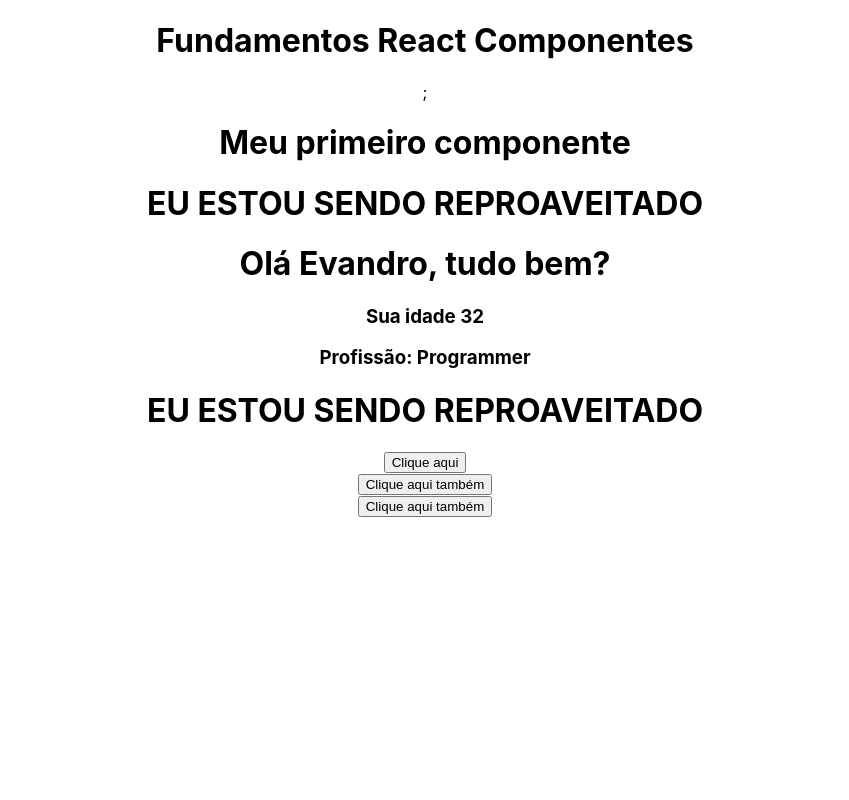
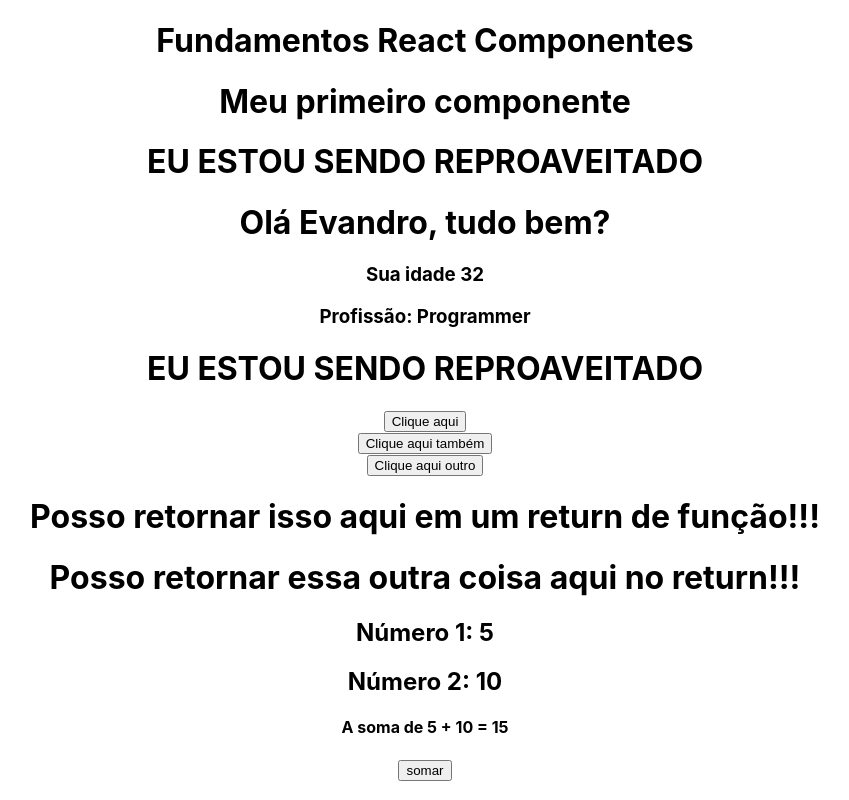
Before and after one commit to evandro-rtib/curso-React, a React (Create React App) app in the folder FUNDAMENTOS_1/fundamentos_componentes/: page / in a window 1280 px wide. Shown: the whole page, without its empty margins (215-1064 px from the left). Built offline with nearby package versions, Linux system fonts and the light colour scheme.

Commit message:
Fundamentos_2: criando nova secao

```diff
--- a/FUNDAMENTOS_1/fundamentos_componentes/src/App.js
+++ b/FUNDAMENTOS_1/fundamentos_componentes/src/App.js
@@ -6,6 +6,7 @@ import './App.css';
 import TemplateExpressions from './components/TemplatesExpressions';
 import MyComponent from './components/MyComponent';
 import Events from './components/Events';
+import Challenge from './components/Challenge';
 
 function App() {
   return (
@@ -15,8 +16,9 @@ function App() {
       <TemplateExpressions />
       <MyComponent />
       <Events />
+      <Challenge />
     </div>
-  );
+  )
 }
 
 export default App;
--- /dev/null
+++ b/FUNDAMENTOS_1/fundamentos_componentes/src/components/Challenge.js
@@ -0,0 +1,16 @@
+const Challenge = ()=>{
+    const numero1=5, numero2=10;
+
+    const soma = (n1,n2) => n1 +n2;
+
+    return(
+        <div>
+            <h2>Número 1: {numero1}</h2>
+            <h2>Número 2: {numero2}</h2>
+            <h4>A soma de {numero1} + {numero2}  = {soma(numero1,numero2)}</h4>
+            <button onClick={() => console.log(soma(numero1,numero2))}>somar</button>
+        </div>
+    );
+}
+
+export default Challenge;
--- a/FUNDAMENTOS_1/fundamentos_componentes/src/components/Events.js
+++ b/FUNDAMENTOS_1/fundamentos_componentes/src/components/Events.js
@@ -3,6 +3,16 @@ const Events = ()  =>{
         console.log(e);
         console.log("Ativou o evento!");
     };
+
+    const renderSomenting = (x) => {
+        if (x)
+        {
+            return <h1>Posso retornar isso aqui em um return de função!!!</h1>
+        }
+        else{
+            return <h1>Posso retornar essa outra coisa aqui no return!!!</h1>
+        }
+    }
 
     return(
         <div>
@@ -17,8 +27,10 @@ const Events = ()  =>{
                     if (true){
                         console.log("Isso não é bom estar aqui");
                     }
-                }}>Clique aqui também</button>
+                }}>Clique aqui outro</button>
             </div>
+            {renderSomenting(true)}
+            {renderSomenting(false)}
         </div>
     );
 }
--- a/FUNDAMENTOS_1/fundamentos_componentes/src/components/FirstComponents.js
+++ b/FUNDAMENTOS_1/fundamentos_componentes/src/components/FirstComponents.js
@@ -4,7 +4,7 @@ const FirstComponent = () => {
 
     return (
         <div>
-            {/*Algum comentário*/};
+            {/*Algum comentário*/}
             <h1>Meu primeiro componente</h1>
             <MyComponent />
         </div>
```
Also changed, not shown: 1 other file (tests, documents, lock files or other folders).
